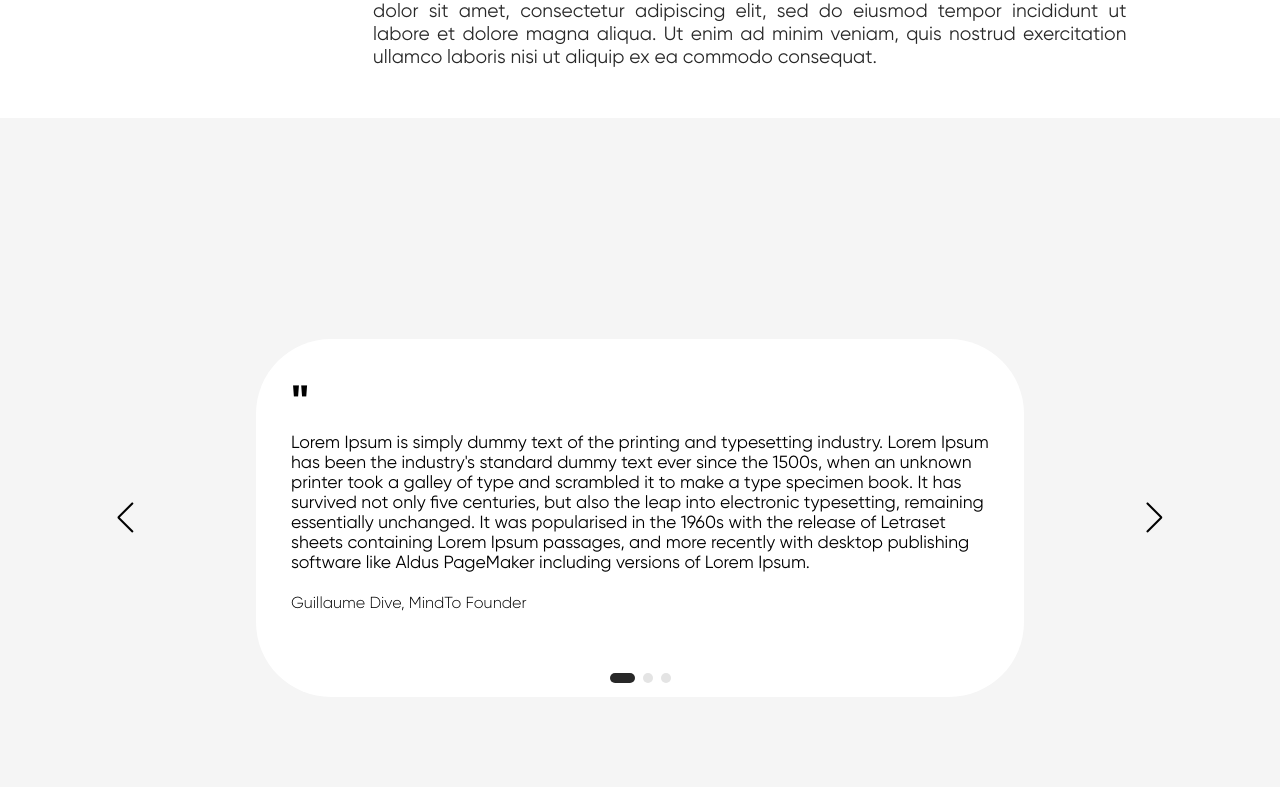
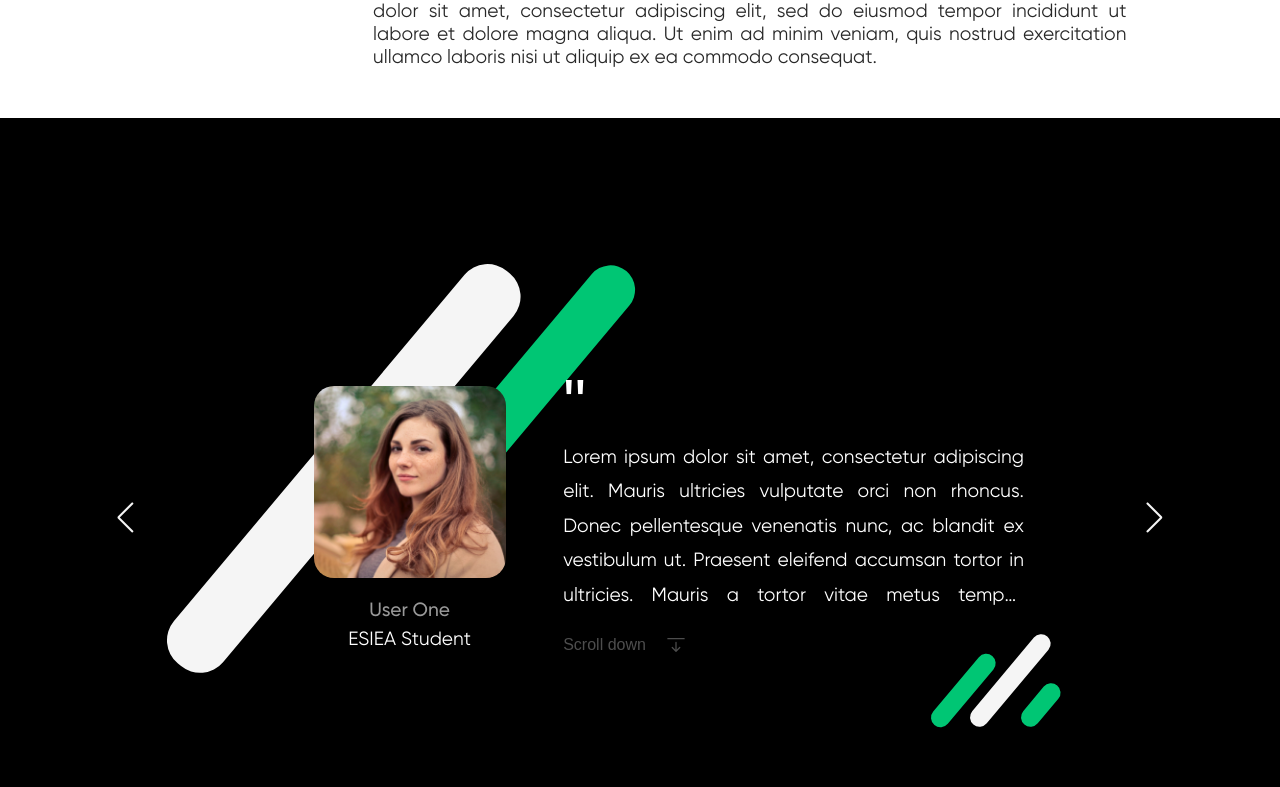
Before and after one commit to ESIEA-Dive/Mindto, a React (Create React App) app in the folder frontend_mindto/: page / in a window 1280 px wide. Shown: the part 2333-3120 px from the top of the page. Built offline with nearby package versions, Linux system fonts and the light colour scheme; a web font is replaced by a local one.

Commit message:
New testimonial section

```diff
--- a/frontend_mindto/src/container/Testimonial/Testimonial.jsx
+++ b/frontend_mindto/src/container/Testimonial/Testimonial.jsx
@@ -1,8 +1,10 @@
 import React from 'react';
 
 import { AppWrap } from '../../wrapper';
+import images from '../../constants/images';
 
 import './Testimonial.scss';
+import { BsArrowBarDown } from "react-icons/bs";
 
 // Import Swiper React components
 import { Swiper, SwiperSlide } from "swiper/react";
@@ -14,6 +16,7 @@ import "swiper/css/navigation";
 
 // import required modules
 import { Pagination, Navigation } from "swiper";
+import { motion } from "framer-motion"
 
 const Testimonial = () => {
   return (
@@ -30,43 +33,109 @@ const Testimonial = () => {
         className="testimonial-swiper"
       >
         <SwiperSlide className="testimonial-swiper-slide">
-        <div className='testimonial-quote'>
-            <p className='one'>
-              <span className='quote-symbol'>"</span>
-              <br></br>
-              Lorem Ipsum is simply dummy text of the printing and typesetting industry. Lorem Ipsum has been the industry's standard dummy text ever since the 1500s, when an unknown printer took a galley of type and scrambled it to make a type specimen book. It has survived not only five centuries, but also the leap into electronic typesetting, remaining essentially unchanged. It was popularised in the 1960s with the release of Letraset sheets containing Lorem Ipsum passages, and more recently with desktop publishing software like Aldus PageMaker including versions of Lorem Ipsum.
-              <br></br>
-              <br></br>
-              <span className='quote-author'>Guillaume Dive, MindTo Founder</span>
-            </p>
+          <div className='testimonial-quote'>
+            <div className='testimonial-left-column'>
+              <div className="line1"></div>
+              <div className="line2"></div>
+              <img className='testimonial-picture' src={images.testimonial_one} alt='logo'></img>
+              <p className='testimonial-name'>User One</p>
+              <p className='testimonial-job'>ESIEA Student</p>
+            </div>
+            <div className='testimonial-right-column'>
+              <p className='testimonial-quote-symbol'>"</p>
+              <div className='testimonial-quote-scroll-container' id="style-2">
+                <p className='testimonial-quote-text'>Lorem ipsum dolor sit amet, consectetur adipiscing elit. Mauris ultricies vulputate orci non rhoncus. Donec pellentesque venenatis nunc, ac blandit ex vestibulum ut. Praesent eleifend accumsan tortor in ultricies. Mauris a tortor vitae metus tempus interdum sit amet ut turpis. Integer a egestas massa. Lorem ipsum dolor sit amet, consectetur adipiscing elit. Mauris ultricies vulputate orci non rhoncus. Donec pellentesque venenatis nunc, ac blandit ex vestibulum ut. Praesent eleifend accumsan tortor in ultricies. Mauris a tortor vitae metus tempus interdum sit amet ut turpis. Integer a egestas massa.</p>
+              </div>
+              <div className='testimonial-scroll-and-deco-container'>
+                <motion.div
+                  className='testimonial-quote-scroll-down-container'
+                  whileInView={{
+                    y: [-6, 6, -6],
+                    transition: { duration: 2, repeat: Infinity }
+                  }}
+                >
+                  <p className='testimonial-quote-scroll-down-text'>Scroll down</p>
+                  <BsArrowBarDown className='scroll-down-icon' />
+                </motion.div>
+                <div className='line3-to-5'>
+                  <div className="line3"></div>
+                  <div className="line4"></div>
+                  <div className="line5"></div>
+                </div>
+              </div>
+            </div>
           </div>
         </SwiperSlide>
         <SwiperSlide className="testimonial-swiper-slide">
           <div className='testimonial-quote'>
-            <p className='two'>
-              <span className='quote-symbol'>"</span>
-              <br></br>
-              Lorem Ipsum is simply dummy text of the printing and typesetting industry. Lorem Ipsum has been the industry's standard dummy text ever since the 1500s, when an unknown printer took a galley of type and scrambled it to make a type specimen book. It has survived not only five centuries, but also the leap into electronic typesetting, remaining essentially unchanged. It was popularised in the 1960s with the release of Letraset sheets containing Lorem Ipsum passages, and more recently with desktop publishing software like Aldus PageMaker including versions of Lorem Ipsum.
-              <br></br>
-              <br></br>
-              <span className='quote-author'>Guillaume Dive, MindTo Founder</span>
-            </p>
+            <div className='testimonial-left-column'>
+              <div className="line1"></div>
+              <div className="line2"></div>
+              <img className='testimonial-picture' src={images.testimonial_one} alt='logo'></img>
+              <p className='testimonial-name'>User One</p>
+              <p className='testimonial-job'>ESIEA Student</p>
+            </div>
+            <div className='testimonial-right-column'>
+              <p className='testimonial-quote-symbol'>"</p>
+              <div className='testimonial-quote-scroll-container' id="style-2">
+                <p className='testimonial-quote-text'>Lorem ipsum dolor sit amet, consectetur adipiscing elit. Mauris ultricies vulputate orci non rhoncus. Donec pellentesque venenatis nunc, ac blandit ex vestibulum ut. Praesent eleifend accumsan tortor in ultricies. Mauris a tortor vitae metus tempus interdum sit amet ut turpis. Integer a egestas massa. Lorem ipsum dolor sit amet, consectetur adipiscing elit. Mauris ultricies vulputate orci non rhoncus. Donec pellentesque venenatis nunc, ac blandit ex vestibulum ut. Praesent eleifend accumsan tortor in ultricies. Mauris a tortor vitae metus tempus interdum sit amet ut turpis. Integer a egestas massa.</p>
+              </div>
+              <div className='testimonial-scroll-and-deco-container'>
+                <motion.div
+                  className='testimonial-quote-scroll-down-container'
+                  whileInView={{
+                    y: [-6, 6, -6],
+                    transition: { duration: 2, repeat: Infinity }
+                  }}
+                >
+                  <p className='testimonial-quote-scroll-down-text'>Scroll down</p>
+                  <BsArrowBarDown className='scroll-down-icon' />
+                </motion.div>
+                <div className='line3-to-5'>
+                  <div className="line3"></div>
+                  <div className="line4"></div>
+                  <div className="line5"></div>
+                </div>
+              </div>
+            </div>
           </div>
         </SwiperSlide>
         <SwiperSlide className="testimonial-swiper-slide">
           <div className='testimonial-quote'>
-            <p className='three'>
-              <span className='quote-symbol'>"</span>
-              <br></br>
-              Lorem Ipsum is simply dummy text of the printing and typesetting industry. Lorem Ipsum has been the industry's standard dummy text ever since the 1500s, when an unknown printer took a galley of type and scrambled it to make a type specimen book. It has survived not only five centuries, but also the leap into electronic typesetting, remaining essentially unchanged. It was popularised in the 1960s with the release of Letraset sheets containing Lorem Ipsum passages, and more recently with desktop publishing software like Aldus PageMaker including versions of Lorem Ipsum.
-              <br></br>
-              <br></br>
-              <span className='quote-author'>Guillaume Dive, MindTo Founder</span>
-            </p>
+            <div className='testimonial-left-column'>
+              <div className="line1"></div>
+              <div className="line2"></div>
+              <img className='testimonial-picture' src={images.testimonial_one} alt='logo'></img>
+              <p className='testimonial-name'>User One</p>
+              <p className='testimonial-job'>ESIEA Student</p>
+            </div>
+            <div className='testimonial-right-column'>
+              <p className='testimonial-quote-symbol'>"</p>
+              <div className='testimonial-quote-scroll-container' id="style-2">
+                <p className='testimonial-quote-text'>Lorem ipsum dolor sit amet, consectetur adipiscing elit. Mauris ultricies vulputate orci non rhoncus. Donec pellentesque venenatis nunc, ac blandit ex vestibulum ut. Praesent eleifend accumsan tortor in ultricies. Mauris a tortor vitae metus tempus interdum sit amet ut turpis. Integer a egestas massa. Lorem ipsum dolor sit amet, consectetur adipiscing elit. Mauris ultricies vulputate orci non rhoncus. Donec pellentesque venenatis nunc, ac blandit ex vestibulum ut. Praesent eleifend accumsan tortor in ultricies. Mauris a tortor vitae metus tempus interdum sit amet ut turpis. Integer a egestas massa.</p>
+              </div>
+              <div className='testimonial-scroll-and-deco-container'>
+                <motion.div
+                  className='testimonial-quote-scroll-down-container'
+                  whileInView={{
+                    y: [-6, 6, -6],
+                    transition: { duration: 2, repeat: Infinity }
+                  }}
+                >
+                  <p className='testimonial-quote-scroll-down-text'>Scroll down</p>
+                  <BsArrowBarDown className='scroll-down-icon' />
+                </motion.div>
+                <div className='line3-to-5'>
+                  <div className="line3"></div>
+                  <div className="line4"></div>
+                  <div className="line5"></div>
+                </div>
+              </div>
+            </div>
           </div>
         </SwiperSlide>
       </Swiper>
-    </div>
+    </div >
   );
 };
 
--- a/frontend_mindto/src/container/Testimonial/Testimonial.scss
+++ b/frontend_mindto/src/container/Testimonial/Testimonial.scss
@@ -1,78 +1,227 @@
 .testimonial-container {
     height: auto;
     width: 100%;
-    background-color: var(--white-color);
+    background-color: black;
     position: relative;
     display: flex;
     justify-content: center;
     flex-direction: column;
     color: var(--primary-color);
+    .testimonial-quote {
+        height: 100vh;
+        width: auto;
+        padding-inline: 20%;
+        display: flex;
+        flex-direction: row;
+        @media only screen and (max-width: 900px) {
+            flex-direction: column;
+            height: 100vh;
+        }
+        .testimonial-left-column {
+            width: 40%;
+            height: auto;
+            display: flex;
+            flex-direction: column;
+            justify-content: center;
+            text-align: center;
+            margin: auto;
+            @media only screen and (max-width: 900px) {
+                width: 100%;
+                margin-top: 35vh;
+            }
+            .line1 {
+                position: absolute;
+                background-color: var(--white-color);
+                height: 5vw;
+                border-radius: 30px;
+                width: 40vw;
+                transform: rotate(130deg);
+                transform-origin: 30%;
+                margin-bottom: 20%;
+                z-index: 0;
+                @media only screen and (max-width: 900px) {
+                    margin-left: 19%;
+                }
+            }
+            .line2 {
+                position: absolute;
+                background-color: var(--secondary-color);
+                height: 3.8vw;
+                border-radius: 30px;
+                width: 27vw;
+                transform: rotate(130deg);
+                transform-origin: 45%;
+                margin-left: 9%;
+                margin-bottom: 20%;
+                z-index: 0;
+                @media only screen and (max-width: 900px) {
+                    margin-left: 29%;
+                }
+            }
+            .testimonial-picture {
+                margin: auto;
+                height: 15vw;
+                width: 15vw;
+                min-height: 100px;
+                min-width: 100px;
+                border-radius: 20px;
+                object-fit: cover;
+                z-index: 10;
+            }
+            .testimonial-name {
+                margin-top: 20px;
+                font-family: "GilroyMedium";
+                font-size: 1.2rem;
+                color: white;
+                opacity: 0.6;
+                z-index: 10;
+                @media only screen and (max-width: 900px) {
+                    font-size: 0.7rem;
+                }
+            }
+            .testimonial-job {
+                margin-top: 6px;
+                font-family: "GilroyRegular";
+                color: white;
+                font-size: 1.2rem;
+                z-index: 10;
+                @media only screen and (max-width: 900px) {
+                    font-size: 0.7rem;
+                }
+            }
+        }
+        .testimonial-right-column {
+            width: 60%;
+            height: auto;
+            display: flex;
+            flex-direction: column;
+            justify-content: left;
+            margin: auto;
+            @media only screen and (max-width: 900px) {
+                width: 100%;
+                margin-bottom: 25vh;
+            }
+            .testimonial-quote-symbol {
+                font-size: 4rem;
+                color: white;
+                z-index: 10;
+                margin-top: 8vh;
+            }
+            .testimonial-quote-scroll-container {
+                height: 100%;
+                margin: 0em;
+                z-index: 10;
+                -ms-overflow-style: none;
+                /* Internet Explorer 10+ */
+                scrollbar-width: none;
+                /* Firefox */
+                 ::-webkit-scrollbar {
+                    display: none;
+                    /* Safari and Chrome */
+                }
+                .testimonial-quote-text {
+                    text-align: justify;
+                    color: white;
+                    overflow-y: scroll;
+                    text-overflow: clip;
+                    display: -webkit-box;
+                    -webkit-line-clamp: 5;
+                    /* number of lines to show */
+                    line-clamp: 5;
+                    -webkit-box-orient: vertical;
+                    font-family: "GilroyRegular";
+                    font-size: 1.2rem;
+                    line-height: 1.8;
+                    @media only screen and (max-width: 900px) {
+                        font-size: 0.7rem;
+                    }
+                }
+            }
+            .testimonial-scroll-and-deco-container {
+                display: flex;
+                flex-direction: row;
+                justify-content: space-between;
+                .testimonial-quote-scroll-down-container {
+                    display: flex;
+                    flex-direction: row;
+                    justify-content: center;
+                    margin-top: 20px;
+                    .testimonial-quote-scroll-down-text {
+                        color: white;
+                        opacity: 0.3;
+                        font-size: 1rem;
+                        margin-right: 10px;
+                        margin-top: 2px;
+                        @media only screen and (max-width: 900px) {
+                            font-size: 0.6rem;
+                        }
+                    }
+                    .scroll-down-icon {
+                        color: white;
+                        opacity: 0.3;
+                        height: 20px;
+                        width: 20px;
+                        margin-left: 10px;
+                    }
+                }
+                .line3-to-5 {
+                    display: flex;
+                    flex-direction: row;
+                    justify-content: center;
+                    margin-top: 8vw;
+                    .line3 {
+                        background-color: var(--secondary-color);
+                        height: 1.5vw;
+                        border-radius: 30px;
+                        width: 7vw;
+                        transform: rotate(130deg);
+                        transform-origin: 100%;
+                        z-index: 0;
+                        margin-right: -6vw;
+                    }
+                    .line4 {
+                        background-color: var(--white-color);
+                        height: 1.5vw;
+                        border-radius: 30px;
+                        width: 9vw;
+                        transform: rotate(130deg);
+                        transform-origin: 100%;
+                        z-index: 0;
+                    }
+                    .line5 {
+                        background-color: var(--secondary-color);
+                        height: 1.5vw;
+                        border-radius: 30px;
+                        width: 4vw;
+                        transform: rotate(130deg);
+                        transform-origin: 100%;
+                        z-index: 0;
+                    }
+                }
+            }
+        }
+    }
     .testimonial-swiper {
         width: 100%;
         height: auto;
     }
-    .testimonial-quote {
-        height: 100%;
-        width: 100%;
-        margin-bottom: 50px;
-        display: flex;
-        justify-content: center;
-        p {
-            height: auto;
-            width: 60vw;
-            padding: 35px;
-            border-radius: 75px;
-            font-size: 1.1rem;
-            font-family: "GilroyRegular";
-            text-align: left;
-            @media only screen and (max-width: 900px) {
-                font-size: 0.8rem;
-            }
-        }
-        .one {
-            background-color: white;
-            color: black;
-        }
-        .two {
-            background-color: black;
-            color: white;
-        }
-        .three {
-            background-color: var(--secondary-color);
-            color: white;
-        }
-        .quote-symbol {
-            font-size: 3rem;
-            font-family: "GilroyBold";
-            @media only screen and (max-width: 900px) {
-                font-size: 1rem;
-            }
-        }
-        .quote-author {
-            font-size: 1rem;
-            font-family: "GilroyLight";
-            @media only screen and (max-width: 900px) {
-                font-size: 0.6rem;
-            }
-        }
-    }
     .swiper-pagination {
-        margin-top: 50px;
+        margin-bottom: 7vw;
     }
     .swiper-pagination-bullet {
         border-radius: 50px;
         width: 10px;
         height: 10px;
         opacity: 1;
-        background: var(--lightGray-color)
+        background: var(--gray-color)
     }
     .swiper-pagination-bullet-active {
-        background: var(--primary-color);
-        width: 25px;
+        background: var(--white-color);
+        width: 35px;
         border-radius: 10px;
     }
     .swiper-button-prev {
-        color: black;
+        color: var(--white-color);
         margin-left: 8vw;
         transform: scale(0.7);
         @media only screen and (max-width: 900px) {
@@ -80,7 +229,7 @@
         }
     }
     .swiper-button-next {
-        color: black;
+        color: var(--white-color);
         margin-right: 8vw;
         transform: scale(0.7);
         @media only screen and (max-width: 900px) {
```
